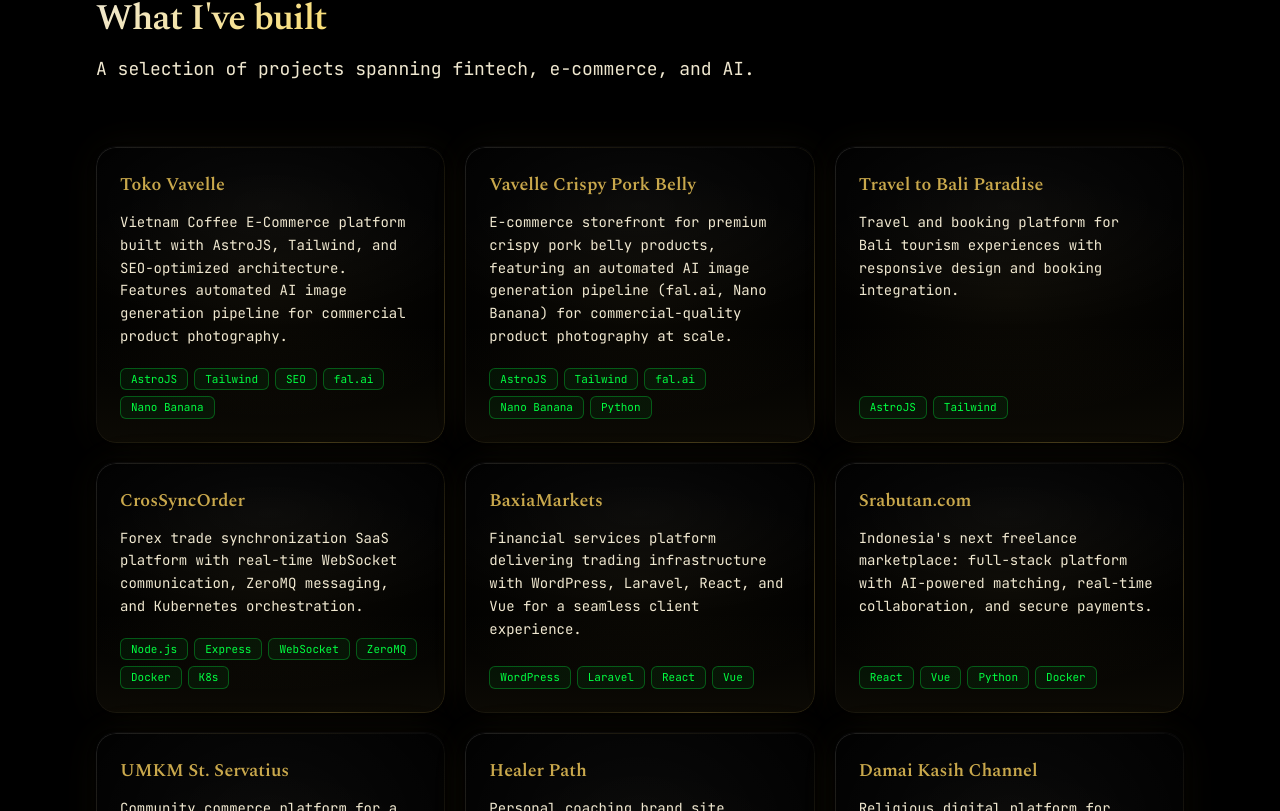
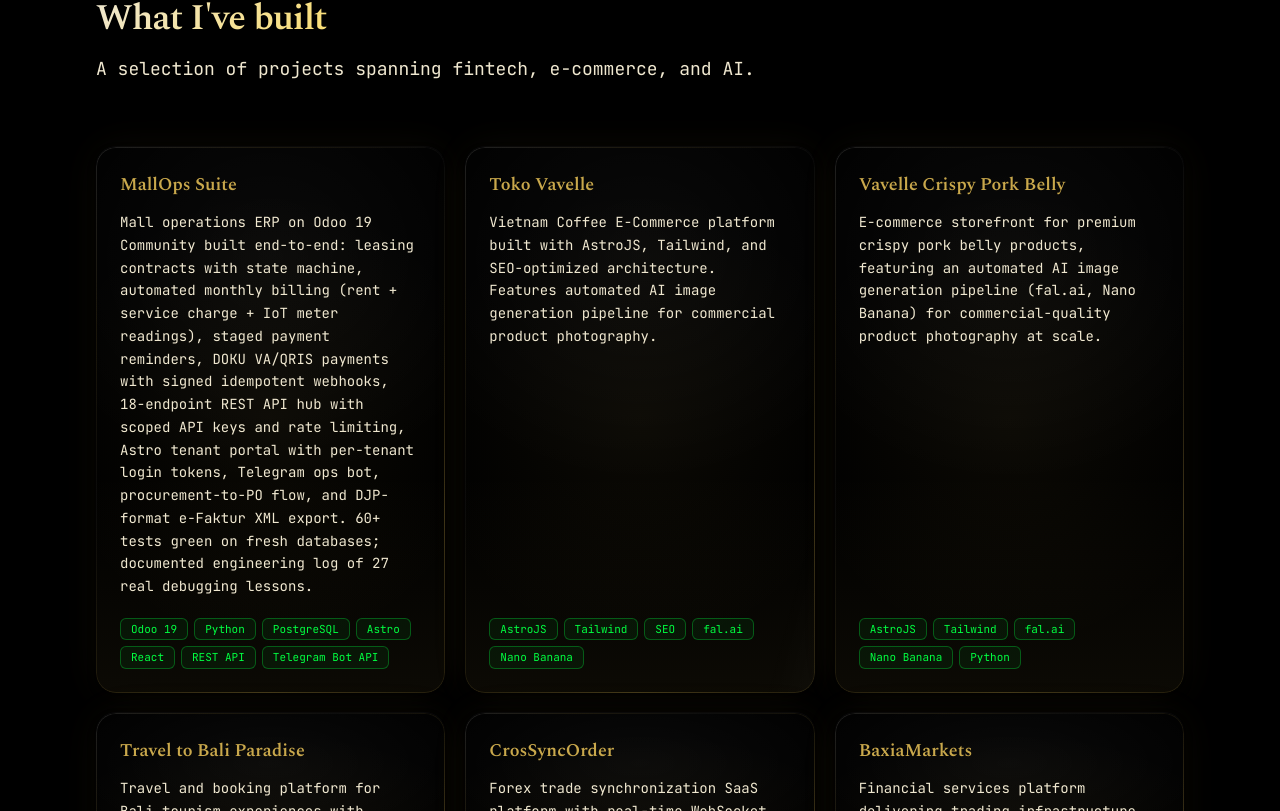
Before and after one commit to cryptorichyrich/biotama-next, a Next.js app: page / in a window 1280 px wide. Shown: the part 3549-4360 px from the top of the page. Built offline with nearby package versions, Linux system fonts and the light colour scheme.

Commit message:
feat: add MallOps Suite (Odoo 19 mall ERP) to portfolio + ERP/Odoo skill group

```diff
--- a/src/data/projects.ts
+++ b/src/data/projects.ts
@@ -8,6 +8,14 @@ export interface Project {
 }
 
 export const projects: Project[] = [
+  {
+    id: "mallops-suite",
+    name: "MallOps Suite",
+    description: "Mall operations ERP on Odoo 19 Community built end-to-end: leasing contracts with state machine, automated monthly billing (rent + service charge + IoT meter readings), staged payment reminders, DOKU VA/QRIS payments with signed idempotent webhooks, 18-endpoint REST API hub with scoped API keys and rate limiting, Astro tenant portal with per-tenant login tokens, Telegram ops bot, procurement-to-PO flow, and DJP-format e-Faktur XML export. 60+ tests green on fresh databases; documented engineering log of 27 real debugging lessons.",
+    tech: ["Odoo 19", "Python", "PostgreSQL", "Astro", "React", "REST API", "Telegram Bot API"],
+    url: "https://github.com/cryptorichyrich/mallops-suite",
+    featured: true,
+  },
   {
     id: "toko-vavelle",
     name: "Toko Vavelle",
--- a/src/data/skills.ts
+++ b/src/data/skills.ts
@@ -50,6 +50,13 @@ export const skillGroups: SkillGroup[] = [
     ],
   },
   {
+    category: "ERP",
+    skills: [
+      { name: "Odoo 19 Development", level: 3 },
+      { name: "PostgreSQL", level: 4 },
+    ],
+  },
+  {
     category: "Support Operations",
     skills: [
       { name: "Technical Support", level: 5 },
```
